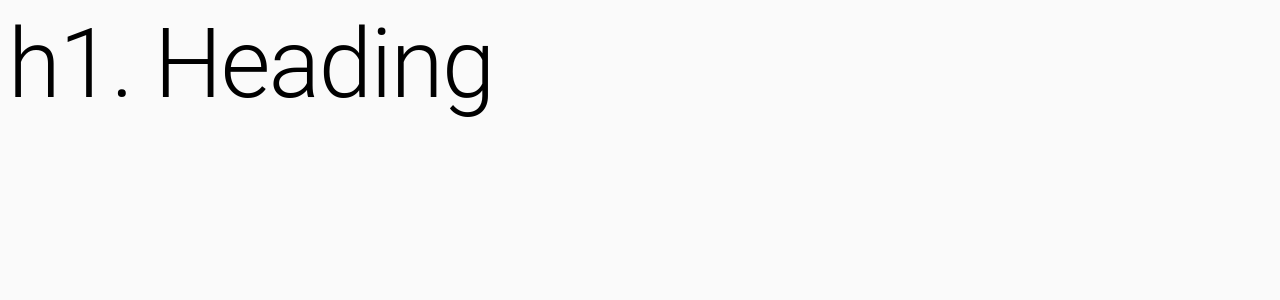
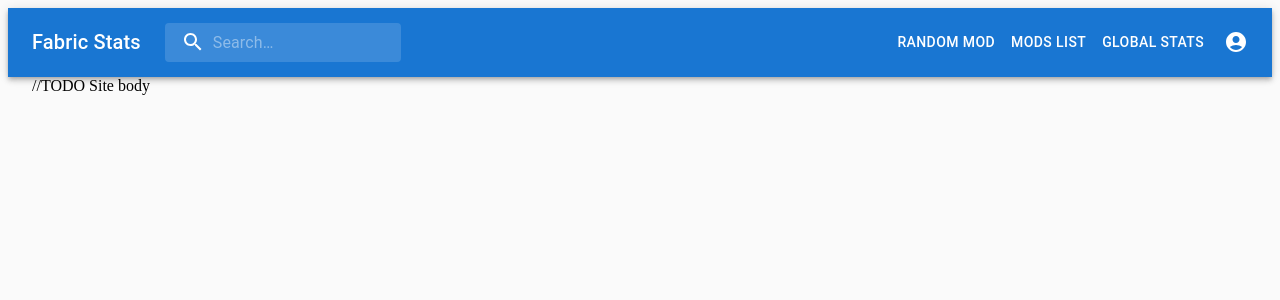
Before and after one commit to fStats/fstats-frontend, a React (Create React App) app: page / in a window 1280 px wide. Shown: the top 300 px of the page. Built offline with nearby package versions, Linux system fonts and the light colour scheme.

Commit message:
Added appbar

```diff
--- a/src/App.tsx
+++ b/src/App.tsx
@@ -1,9 +1,13 @@
-import {Typography} from "@mui/material";
+import PrimarySearchAppBar from "./components/AppBar";
+import {Container} from "@mui/material";
 
 export default function App() {
     return (
         <>
-            <Typography variant="h1" component="h2">h1. Heading</Typography>
+            <PrimarySearchAppBar/>
+            <Container maxWidth="xl">
+                //TODO Site body
+            </Container>
         </>
     )
 }
--- /dev/null
+++ b/src/components/AppBar.tsx
@@ -0,0 +1,184 @@
+import * as React from 'react';
+import {styled, alpha} from '@mui/material/styles';
+import AppBar from '@mui/material/AppBar';
+import Box from '@mui/material/Box';
+import Toolbar from '@mui/material/Toolbar';
+import IconButton from '@mui/material/IconButton';
+import Typography from '@mui/material/Typography';
+import InputBase from '@mui/material/InputBase';
+import MenuItem from '@mui/material/MenuItem';
+import Menu from '@mui/material/Menu';
+import SearchIcon from '@mui/icons-material/Search';
+import AccountCircle from '@mui/icons-material/AccountCircle';
+import MoreIcon from '@mui/icons-material/MoreVert';
+import {Button, Container} from "@mui/material";
+
+const Search = styled('div')(({theme}) => ({
+    position: 'relative',
+    borderRadius: theme.shape.borderRadius,
+    backgroundColor: alpha(theme.palette.common.white, 0.15),
+    '&:hover': {
+        backgroundColor: alpha(theme.palette.common.white, 0.25),
+    },
+    marginRight: theme.spacing(2),
+    marginLeft: 0,
+    width: '100%',
+    [theme.breakpoints.up('sm')]: {
+        marginLeft: theme.spacing(3),
+        width: 'auto',
+    },
+}));
+
+const SearchIconWrapper = styled('div')(({theme}) => ({
+    padding: theme.spacing(0, 2),
+    height: '100%',
+    position: 'absolute',
+    pointerEvents: 'none',
+    display: 'flex',
+    alignItems: 'center',
+    justifyContent: 'center',
+}));
+
+const StyledInputBase = styled(InputBase)(({theme}) => ({
+    color: 'inherit',
+    '& .MuiInputBase-input': {
+        padding: theme.spacing(1, 1, 1, 0),
+        // vertical padding + font size from searchIcon
+        paddingLeft: `calc(1em + ${theme.spacing(4)})`,
+        transition: theme.transitions.create('width'),
+        width: '100%',
+        [theme.breakpoints.up('md')]: {
+            width: '20ch',
+        },
+    },
+}));
+
+export default function PrimarySearchAppBar() {
+    const [anchorEl, setAnchorEl] = React.useState<null | HTMLElement>(null);
+    const [mobileMoreAnchorEl, setMobileMoreAnchorEl] =
+        React.useState<null | HTMLElement>(null);
+
+    const isMenuOpen = Boolean(anchorEl);
+    const isMobileMenuOpen = Boolean(mobileMoreAnchorEl);
+
+    const handleProfileMenuOpen = (event: React.MouseEvent<HTMLElement>) => {
+        setAnchorEl(event.currentTarget);
+    };
+
+    const handleMobileMenuClose = () => {
+        setMobileMoreAnchorEl(null);
+    };
+
+    const handleMenuClose = () => {
+        setAnchorEl(null);
+        handleMobileMenuClose();
+    };
+
+    const handleMobileMenuOpen = (event: React.MouseEvent<HTMLElement>) => {
+        setMobileMoreAnchorEl(event.currentTarget);
+    };
+
+    const menuId = 'primary-search-account-menu';
+    const renderMenu = (
+        <Menu
+            anchorEl={anchorEl}
+            anchorOrigin={{
+                vertical: 'top',
+                horizontal: 'right',
+            }}
+            id={menuId}
+            keepMounted
+            transformOrigin={{
+                vertical: 'top',
+                horizontal: 'right',
+            }}
+            open={isMenuOpen}
+            onClose={handleMenuClose}>
+            <MenuItem onClick={handleMenuClose}>Profile</MenuItem>
+            <MenuItem onClick={handleMenuClose}>My account</MenuItem>
+        </Menu>
+    );
+
+    const mobileMenuId = 'primary-search-account-menu-mobile';
+    const renderMobileMenu = (
+        <Menu
+            anchorEl={mobileMoreAnchorEl}
+            anchorOrigin={{
+                vertical: 'top',
+                horizontal: 'right',
+            }}
+            id={mobileMenuId}
+            keepMounted
+            transformOrigin={{
+                vertical: 'top',
+                horizontal: 'right',
+            }}
+            open={isMobileMenuOpen}
+            onClose={handleMobileMenuClose}>
+            <MenuItem onClick={handleProfileMenuOpen}>
+                <IconButton
+                    size="large"
+                    aria-label="account of current user"
+                    aria-controls="primary-search-account-menu"
+                    aria-haspopup="true"
+                    color="inherit">
+                    <AccountCircle/>
+                </IconButton>
+                <p>Profile</p>
+            </MenuItem>
+        </Menu>
+    );
+
+    return (
+        <Box sx={{flexGrow: 1}}>
+            <AppBar position="static">
+                <Container maxWidth="xl">
+                    <Toolbar disableGutters>
+                        <Typography
+                            variant="h6"
+                            noWrap
+                            component="div"
+                            sx={{display: {xs: 'none', sm: 'block'}}}>
+                            Fabric Stats
+                        </Typography>
+                        <Search>
+                            <SearchIconWrapper>
+                                <SearchIcon/>
+                            </SearchIconWrapper>
+                            <StyledInputBase placeholder="Search…" inputProps={{'aria-label': 'search'}}/>
+                        </Search>
+                        <Box sx={{flexGrow: 1}}/>
+                        <Button key={1} sx={{my: 2, color: 'white', display: 'block'}}>Random mod</Button>
+                        <Button key={1} sx={{my: 2, color: 'white', display: 'block'}}>Mods list</Button>
+                        <Button key={1} sx={{my: 2, color: 'white', display: 'block'}}>Global stats</Button>
+                        <Box sx={{display: {xs: 'none', md: 'flex'}}}>
+                            <IconButton
+                                size="large"
+                                edge="end"
+                                aria-label="account of current user"
+                                aria-controls={menuId}
+                                aria-haspopup="true"
+                                onClick={handleProfileMenuOpen}
+                                color="inherit">
+                                <AccountCircle/>
+                            </IconButton>
+                        </Box>
+                        <Box sx={{display: {xs: 'flex', md: 'none'}}}>
+                            <IconButton
+                                size="large"
+                                aria-label="show more"
+                                aria-controls={mobileMenuId}
+                                aria-haspopup="true"
+                                onClick={handleMobileMenuOpen}
+                                color="inherit">
+                                <MoreIcon/>
+                            </IconButton>
+                        </Box>
+                    </Toolbar>
+                </Container>
+            </AppBar>
+            {renderMobileMenu}
+            {renderMenu}
+        </Box>
+    );
+}
```
